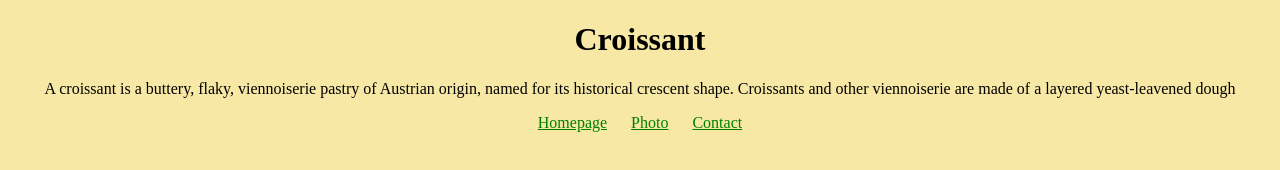
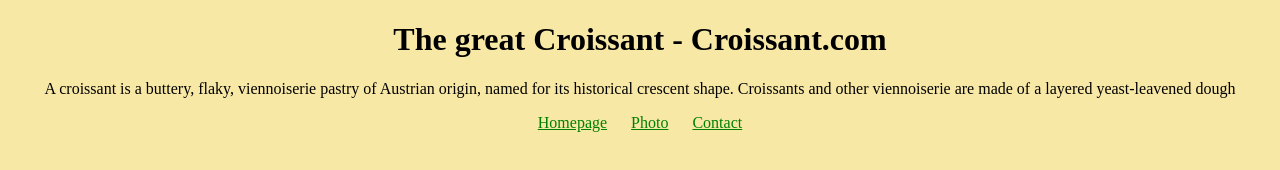
Before and after one commit to SadiaSanam/croissant-app, a plain HTML site: page index.html in a window 1280 px wide. Drawn offline with Linux system fonts and the light colour scheme.

Commit message:
minor changes for SEO challenge

```diff
--- a/index.html
+++ b/index.html
@@ -9,7 +9,7 @@
     <meta name="description" content="Taste the best croissant in town" />
   </head>
   <body>
-    <h1>Croissant</h1>
+    <h1>The great Croissant - Croissant.com</h1>
     <p>
       A croissant is a buttery, flaky, viennoiserie pastry of Austrian origin,
       named for its historical crescent shape. Croissants and other viennoiserie
```
Also changed, not shown: photo.html (+2 -2 lines).
